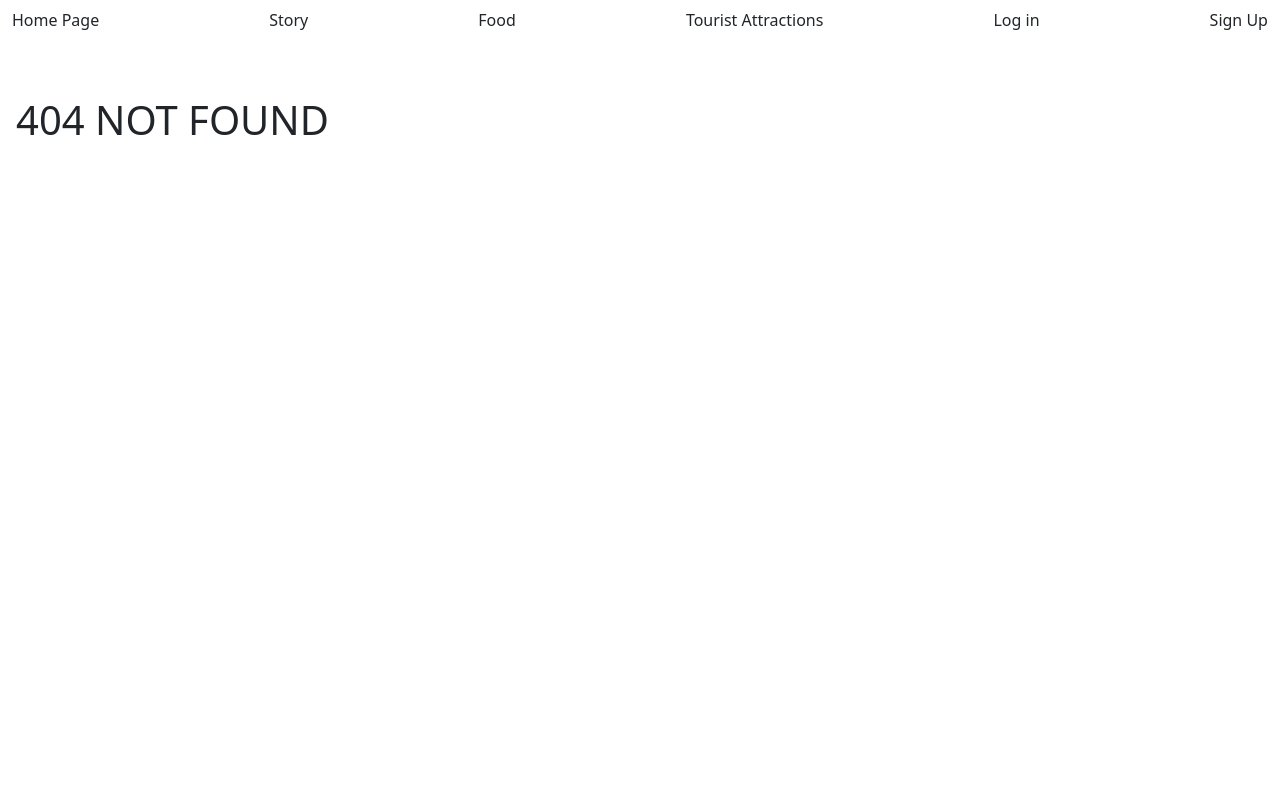
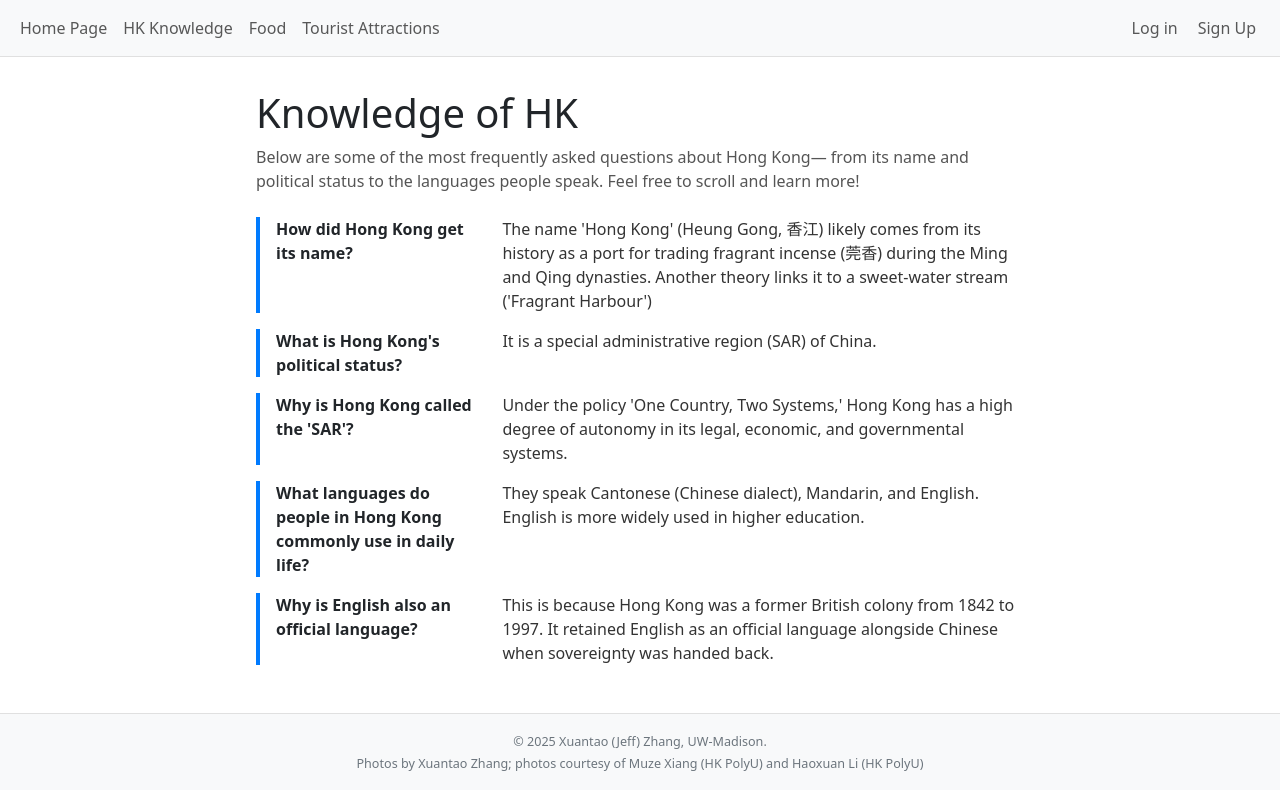
Before and after one commit to CS571-SU25/p12, a React app: page /#/knowledge in a window 1280 px wide. Before the commit this address had no page. Built offline with nearby package versions, Linux system fonts and the light colour scheme; the HTML template or start-up script is replaced by a standard one.

Commit message:
complete knowledge page

```diff
--- a/src/components/HKApp.jsx
+++ b/src/components/HKApp.jsx
@@ -1,20 +1,18 @@
 import React from "react";
 import AppNavBar from "./nav/AppNavBar";
+import Footer from "./nav/Footer";
 import { Outlet } from "react-router";
 
 
 function HKApp() {
   return <div>
     <AppNavBar />
-    <div style={{
-      backgroundColor: "white",
-      padding: "1.25rem 0",
-      textAlign: "left"
-    }}>
-    </div>
-    <div style={{ margin: "1rem" }}>
+
+    <div style={{ padding: "1rem" }}>
       <Outlet />
     </div>
+
+    <Footer />
   </div>
 }
 
--- a/src/components/nav/AppNavBar.jsx
+++ b/src/components/nav/AppNavBar.jsx
@@ -2,15 +2,38 @@ import React from "react";
 import { Navbar, Container, Nav } from "react-bootstrap";
 import { Link } from "react-router";
 
-export default function AppNavBar(props){
-    return <Navbar>
-        <Container fluid>
-            <Nav.Link as={Link} to = "/">Home Page</Nav.Link>
-            <Nav.Link as={Link} to ="/story">Story</Nav.Link>
-            <Nav.Link as={Link} to = "/food">Food</Nav.Link>
-            <Nav.Link as={Link} to ="/tourist">Tourist Attractions</Nav.Link>
-            <Nav.Link as={Link} to ="/log-in">Log in</Nav.Link>
-            <Nav.Link as={Link} to="/sign-up">Sign Up</Nav.Link>
-        </Container>
-    </Navbar>
+export default function AppNavBar(props) {
+    return (
+        <Navbar bg="light" variant="light" expand="lg" sticky="top" style={{ borderBottom: "1px solid #e0e0e0" }}>
+            <Container fluid className="justify-content-between">
+                <Nav className="align-items-center">
+                    <Nav.Link as={Link} to="/">
+                        Home Page
+                    </Nav.Link>
+                    <Nav.Link as={Link} to="/knowledge">
+                        HK Knowledge
+                    </Nav.Link>
+                    <Nav.Link as={Link} to="/food">
+                        Food
+                    </Nav.Link>
+                    <Nav.Link as={Link} to="/tourist">
+                        Tourist Attractions
+                    </Nav.Link>
+                </Nav>
+
+                <Nav className="align-items-center">
+                    <Nav.Link as={Link} to="/log-in">
+                        Log in
+                    </Nav.Link>
+                    <Nav.Link
+                        as={Link}
+                        to="/sign-up"
+                        style={{ padding: "0.25rem 0.75rem", lineHeight: "1.5" }}
+                    >
+                        Sign Up
+                    </Nav.Link>
+                </Nav>
+            </Container>
+        </Navbar>
+    );
 }
--- a/src/components/nav/AppRouter.jsx
+++ b/src/components/nav/AppRouter.jsx
@@ -3,7 +3,7 @@ import { HashRouter, Routes, Route } from "react-router-dom";
 //import pages
 import HKApp from "../HKApp";
 import HomePage from "./pages/HomePage";
-import StoryPage from "./pages/StoryPage";
+import KnowledgePage from "./pages/KnowledgePage";
 import FoodPage from "./pages/FoodPage";
 import TouristAttractionsPage from "./pages/TouristAttractionsPage";
 import LoginPage from "./pages/LoginPage";
@@ -15,7 +15,7 @@ export default function AppRouter() {
         <Routes>
             <Route path = "/" element={<HKApp />}>
                 <Route index   element={<HomePage />} />
-                <Route path="story" element={<StoryPage/>}/>
+                <Route path="knowledge" element={<KnowledgePage/>}/>
                 <Route path="food"  element={<FoodPage />} />
                 <Route path = "tourist" element={<TouristAttractionsPage />} />
                 <Route path="log-in"  element={<LoginPage />} />
--- /dev/null
+++ b/src/components/nav/Footer.jsx
@@ -0,0 +1,28 @@
+import React from 'react';
+import { Container } from 'react-bootstrap';
+
+export default function Footer(){
+    return<>
+    <footer
+      style={{
+        backgroundColor: '#f8f9fa',
+        padding: '1rem 0',
+        borderTop: '1px solid #e0e0e0',
+        textAlign: 'center',
+        fontSize: '0.9rem',
+        color: '#6c757d',
+        lineHeight: 1.5,
+      }}
+    >
+        <Container fluid>
+            <small>
+                © 2025 Xuantao (Jeff) Zhang, UW-Madison.
+                <br />
+                Photos by Xuantao Zhang; photos courtesy of Muze Xiang (HK PolyU) and Haoxuan Li (HK PolyU)
+            </small>
+        </Container>
+
+    </footer>
+    </>
+
+}
--- /dev/null
+++ b/src/components/nav/pages/KnowledgePage.jsx
@@ -0,0 +1,70 @@
+import React, { useState } from "react";
+import {Container, Row, Col, Card} from "react-bootstrap";
+
+
+export default function KnowledgePage() {
+
+  const items = [
+    {
+      id: 1,
+      question: "How did Hong Kong get its name?",
+      answer: "The name 'Hong Kong' (Heung Gong, 香江) likely comes from its history as a port for trading fragrant incense (莞香) during the Ming and Qing dynasties. Another theory links it to a sweet-water stream ('Fragrant Harbour')"
+    },
+    {
+      id: 2,
+      question: "What is Hong Kong's political status?",
+      answer: "It is a special administrative region (SAR) of China."
+    },
+    {
+      id: 3,
+      question: "Why is Hong Kong called the 'SAR'?",
+      answer: "Under the policy 'One Country, Two Systems,' Hong Kong has a high degree of autonomy in its legal, economic, and governmental systems."
+    },
+
+    {
+      id: 4,
+      question: "What languages do people in Hong Kong commonly use in daily life? ",
+      answer: "They speak Cantonese (Chinese dialect), Mandarin, and English. English is more widely used in higher education."
+    },
+
+    {
+      id: 5,
+      question: "Why is English also an official language?",
+      answer: "This is because Hong Kong was a former British colony from 1842 to 1997. It retained English as an official language alongside Chinese when sovereignty was handed back."
+    }
+  ]
+  return <>
+    <section aria-labelledby="hk-knowledge-title" style={{ padding: "1rem", maxWidth: 800, margin: "0 auto" }}>
+  <h1 id="hk-knowledge-title">Knowledge of HK</h1>
+
+  <p style={{ marginBottom: "1.5rem", color: "#555", fontSize: "1rem" }}>
+        Below are some of the most frequently asked questions about Hong Kong—
+        from its name and political status to the languages people speak.
+        Feel free to scroll and learn more!
+      </p>
+
+  <dl style={{ marginTop: "1.5rem" }}>
+    {items.map(({ id, question, answer }) => (
+      <div key={id} style={{ display: "flex", marginBottom: "1rem" }}>
+        <dt
+          style={{
+            flexShrink: 0,
+            width: "30%",
+            fontWeight: 600,
+            borderLeft: "4px solid #007bff",
+            paddingLeft: "1rem",
+          }}
+        >
+          {question}
+        </dt>
+        <dd style={{ flex: 1, margin: 0, paddingLeft: "1rem", color: "#333" }}>
+          {answer}
+        </dd>
+      </div>
+    ))}
+  </dl>
+</section>
+
+
+  </>
+}
--- a/src/components/nav/pages/StoryPage.jsx
+++ /dev/null
@@ -1,10 +0,0 @@
-export default function StoryPage() {
-  return <>
-  <h1>Story Page</h1>
-  <h2>Lorem ipsum dolor sit amet</h2>
-  <h3>
-    Morbi imperdiet enim ac sapien imperdiet efficitur.
-    Vestibulum porttitor consectetur lacus eu dictum. Sed venenatis nisi sit amet elit
-    tincidunt, non facilisis turpis facilisis.</h3>;
-  </>
-}
```
Also changed, not shown: public/images/Hot_top_Buffer_Count.png (added), 6 other files (tests, documents, lock files or other folders).
